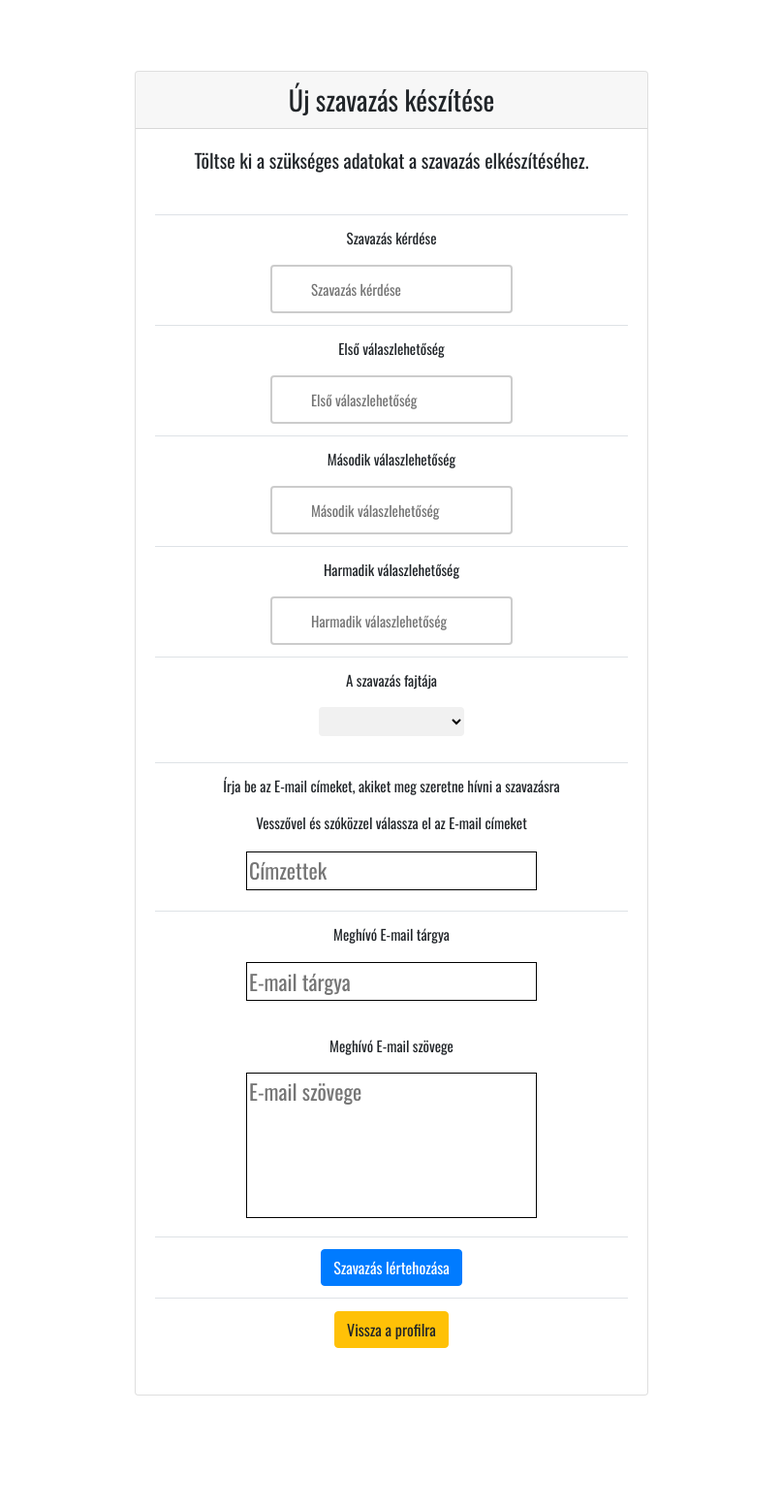
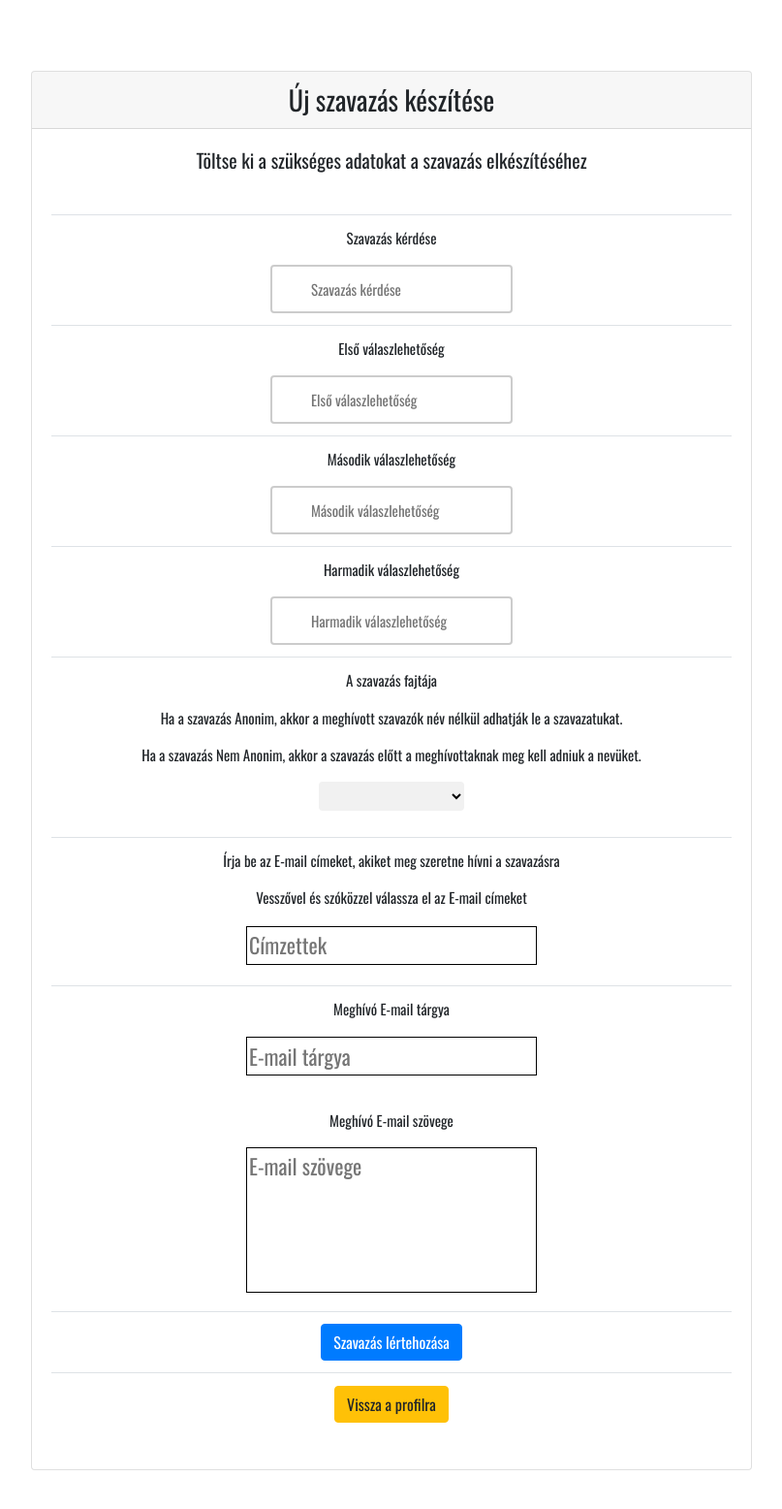
Before and after one commit to Negyszersult/Poll, a Flask app: template templates/createpoll.html in a window 1280 px wide. Shown: the part 56-1612 px from the top of the page at 97% size, without its empty margins (236-1043 px from the left). Before the commit the page ends 1495 px from the top, so only its background shows below. Run offline with Flask 2, Linux system fonts and the light colour scheme; the template is opened without the code that fills it, so the values that code supplies are empty.

Commit message:
Update createpoll.html

```diff
--- a/templates/createpoll.html
+++ b/templates/createpoll.html
@@ -43,13 +43,13 @@
     <center>
         <br>
         <form action="{{ url_for('createpoll') }}" method="POST">
-            <div class="col-sm-6">
+            <div class="col-sm-8">
                 <div class="card">
                     <h3 class="card-header">Új szavazás készítése</h3>
                     <div class="card-body">
                         <table class="table">
                             <tr>
-                                <h5 class="card-title">Töltse ki a szükséges adatokat a szavazás elkészítéséhez.</h5>
+                                <h5 class="card-title">Töltse ki a szükséges adatokat a szavazás elkészítéséhez</h5>
                             </tr>
                             <label for="question">
                                 <tr>
@@ -78,9 +78,11 @@
                             <label for="crypting">
                                 <tr>
                                 <td><p class="create-p">A szavazás fajtája</p>
-                                <select name="anonim" id="anonim">
-                                    <option value="Anonim">Anonim</option>
-                                    <option value="Nem Anonim">Nem Anonim</option></td>
+                                    <p class="create-p">Ha a szavazás Anonim, akkor a meghívott szavazók név nélkül adhatják le a szavazatukat.</p>
+                                    <p class="create-p">Ha a szavazás Nem Anonim, akkor a szavazás előtt a meghívottaknak meg kell adniuk a nevüket.</p>
+                                    <select name="anonim" id="anonim">
+                                        <option value="Anonim">Anonim</option>
+                                        <option value="Nem Anonim">Nem Anonim</option></td>
                                 </tr>
                             </label>
                             <label for="emails">
```
